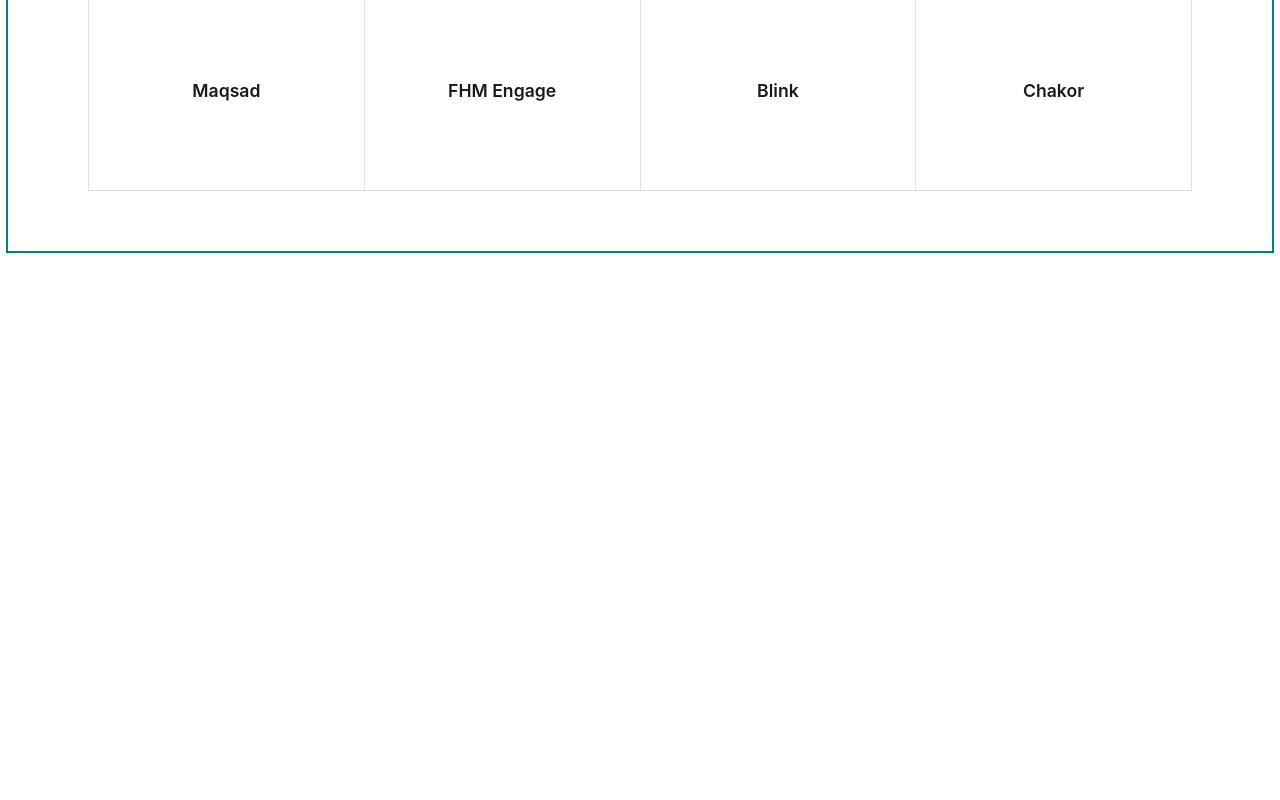
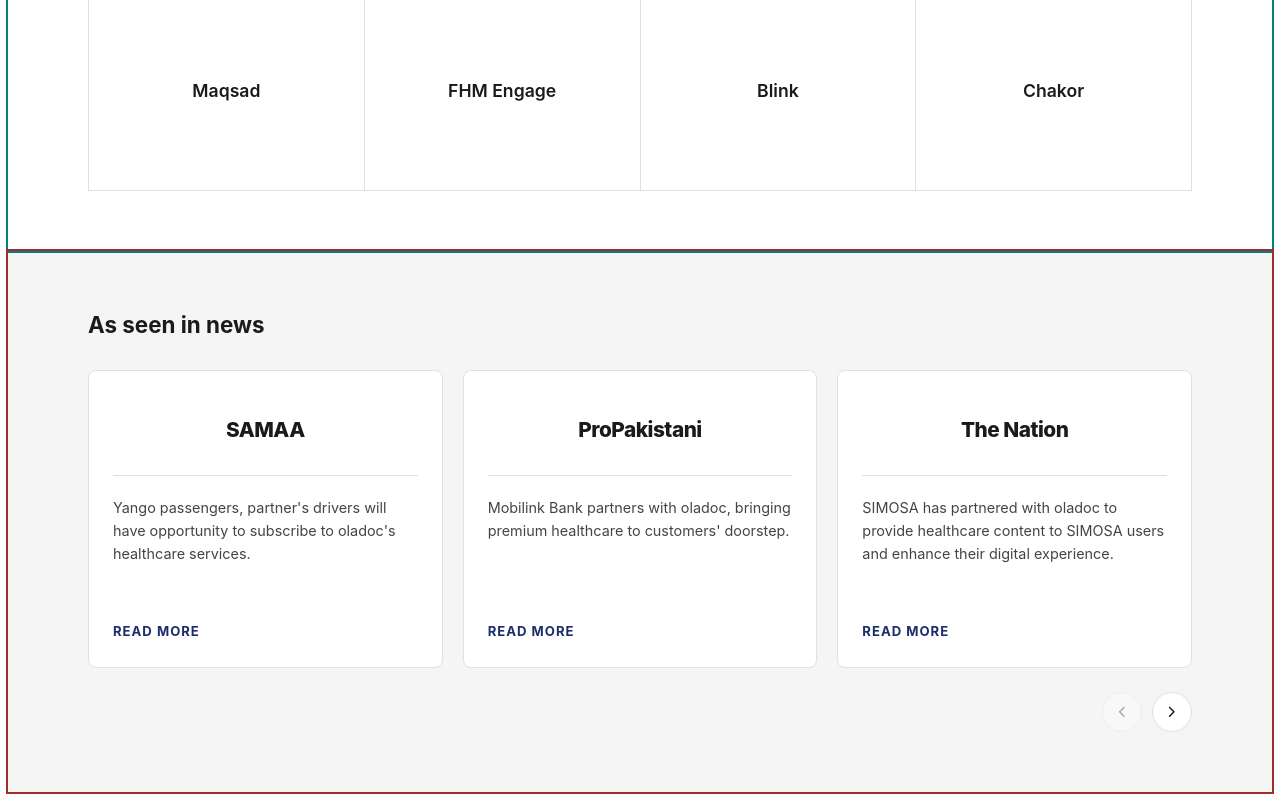
Before and after one commit to HuMzAHCodes/Sehatlink, a React (Vite) app: page / in a window 1280 px wide. Shown: the part 2118-2918 px from the top of the page. Before the commit the page ends 2377 px from the top, so only its background shows below. Built offline with nearby package versions, Linux system fonts and the light colour scheme.

Commit message:
Adding that NEWS Carosal

```diff
--- a/src/App.tsx
+++ b/src/App.tsx
@@ -4,6 +4,7 @@
 import Specialties from "./components/Specialties";
 import Conditions from "./components/Conditions";
 import Partners from "./components/Partners";
+import NewsCarousel from "./components/NewsCarousel";
 
 function App() {
   return (
@@ -14,6 +15,7 @@
       <Specialties />
       <Conditions />
       <Partners />
+      <NewsCarousel />
     </div>
   );
 }
--- /dev/null
+++ b/src/components/NewsCarousel/NewsCard.tsx
@@ -0,0 +1,23 @@
+import styles from "./NewsCarousel.module.css";
+
+interface NewsCardProps {
+  outlet: string;
+  excerpt: string;
+  link: string;
+}
+
+const NewsCard = ({ outlet, excerpt, link }: NewsCardProps) => {
+  return (
+    <div className={styles.card}>
+      <div className={styles.cardLogo}>
+        <span className={styles.outletName}>{outlet}</span>
+      </div>
+      <p className={styles.excerpt}>{excerpt}</p>
+      <a href={link} className={styles.readMore}>
+        READ MORE
+      </a>
+    </div>
+  );
+};
+
+export default NewsCard;
--- /dev/null
+++ b/src/components/NewsCarousel/NewsCarousel.module.css
@@ -0,0 +1,118 @@
+.newsSection {
+  padding: 60px 80px;
+  background-color: #F5F5F5;
+  outline: 2px solid brown; /* debug border */
+}
+
+.sectionTitle {
+  font-size: 1.4rem;
+  font-weight: 700;
+  color: #1a1a1a;
+  font-family: 'Inter', sans-serif;
+  margin: 0 0 32px 0;
+}
+
+/* Carousel */
+.carouselWrapper {
+  position: relative;
+}
+
+.cardsRow {
+  display: grid;
+  grid-template-columns: repeat(3, 1fr);
+  gap: 20px;
+}
+
+/* Single Card */
+.card {
+  background-color: #ffffff;
+  border: 1px solid #E0E0E0;
+  border-radius: 8px;
+  padding: 28px 24px;
+  display: flex;
+  flex-direction: column;
+  gap: 20px;
+  min-height: 240px;
+  transition: box-shadow 0.2s;
+}
+
+.card:hover {
+  box-shadow: 0 4px 16px rgba(0, 0, 0, 0.08);
+}
+
+/* Outlet Logo */
+.cardLogo {
+  display: flex;
+  align-items: center;
+  justify-content: center;
+  height: 60px;
+  border-bottom: 1px solid #E0E0E0;
+  padding-bottom: 16px;
+}
+
+.outletName {
+  font-size: 1.3rem;
+  font-weight: 800;
+  color: #1a1a1a;
+  font-family: 'Inter', sans-serif;
+  letter-spacing: -0.5px;
+}
+
+/* Excerpt */
+.excerpt {
+  font-size: 0.9rem;
+  color: #444444;
+  font-family: 'Inter', sans-serif;
+  line-height: 1.6;
+  margin: 0;
+  flex: 1;
+}
+
+/* Read More */
+.readMore {
+  font-size: 0.82rem;
+  color: #1B2D6B;
+  font-family: 'Inter', sans-serif;
+  font-weight: 700;
+  letter-spacing: 1px;
+  text-decoration: none;
+  text-transform: uppercase;
+}
+
+.readMore:hover {
+  text-decoration: underline;
+}
+
+/* Arrow Buttons */
+.arrowButtons {
+  display: flex;
+  justify-content: flex-end;
+  gap: 10px;
+  margin-top: 24px;
+}
+
+.arrowButton {
+  width: 40px;
+  height: 40px;
+  border-radius: 50%;
+  border: 1.5px solid #E0E0E0;
+  background: #ffffff;
+  display: flex;
+  align-items: center;
+  justify-content: center;
+  font-size: 1.1rem;
+  cursor: pointer;
+  color: #1a1a1a;
+  transition: background 0.2s, border-color 0.2s;
+}
+
+.arrowButton:hover:not(.arrowDisabled) {
+  background-color: #1B2D6B;
+  color: #ffffff;
+  border-color: #1B2D6B;
+}
+
+.arrowDisabled {
+  opacity: 0.35;
+  cursor: not-allowed;
+}
--- /dev/null
+++ b/src/components/NewsCarousel/index.tsx
@@ -0,0 +1,63 @@
+import { useState } from "react";
+import { FiChevronRight, FiChevronLeft } from "react-icons/fi";
+import { NEWS_ITEMS } from "../../constants/data";
+import NewsCard from "./NewsCard";
+import styles from "./NewsCarousel.module.css";
+
+const VISIBLE_COUNT = 3;
+
+const NewsCarousel = () => {
+  const [currentIndex, setCurrentIndex] = useState(0);
+
+  const canGoBack = currentIndex > 0;
+  const canGoForward = currentIndex + VISIBLE_COUNT < NEWS_ITEMS.length;
+
+  const handleNext = () => {
+    if (canGoForward) setCurrentIndex((prev) => prev + 1);
+  };
+
+  const handlePrev = () => {
+    if (canGoBack) setCurrentIndex((prev) => prev - 1);
+  };
+
+  const visibleCards = NEWS_ITEMS.slice(
+    currentIndex,
+    currentIndex + VISIBLE_COUNT,
+  );
+
+  return (
+    <section className={styles.newsSection}>
+      <h2 className={styles.sectionTitle}>As seen in news</h2>
+
+      <div className={styles.carouselWrapper}>
+        <div className={styles.cardsRow}>
+          {visibleCards.map((item) => (
+            <NewsCard
+              key={item.outlet}
+              outlet={item.outlet}
+              excerpt={item.excerpt}
+              link={item.link}
+            />
+          ))}
+        </div>
+
+        <div className={styles.arrowButtons}>
+          <button
+            className={`${styles.arrowButton} ${!canGoBack ? styles.arrowDisabled : ""}`}
+            onClick={handlePrev}
+          >
+            <FiChevronLeft />
+          </button>
+          <button
+            className={`${styles.arrowButton} ${!canGoForward ? styles.arrowDisabled : ""}`}
+            onClick={handleNext}
+          >
+            <FiChevronRight />
+          </button>
+        </div>
+      </div>
+    </section>
+  );
+};
+
+export default NewsCarousel;
```
